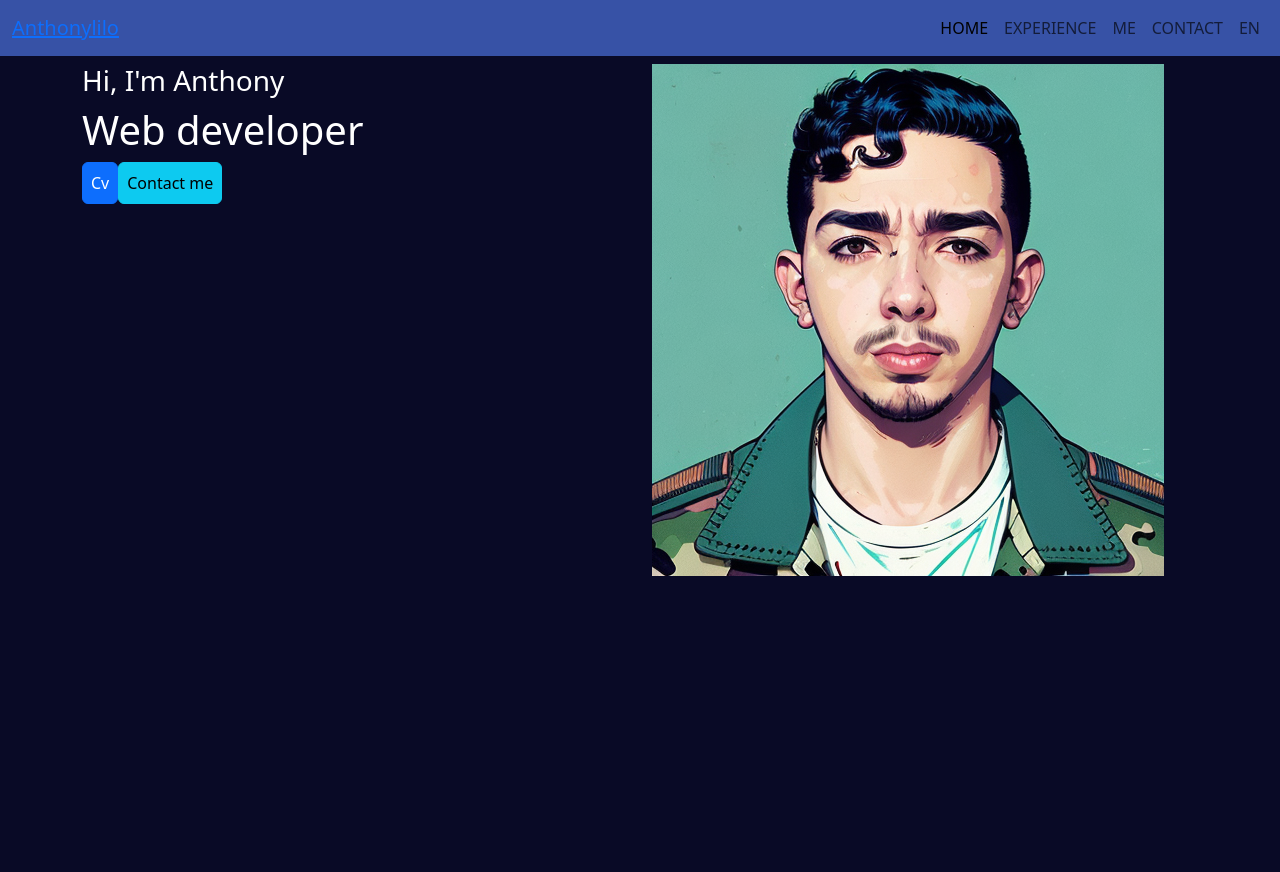
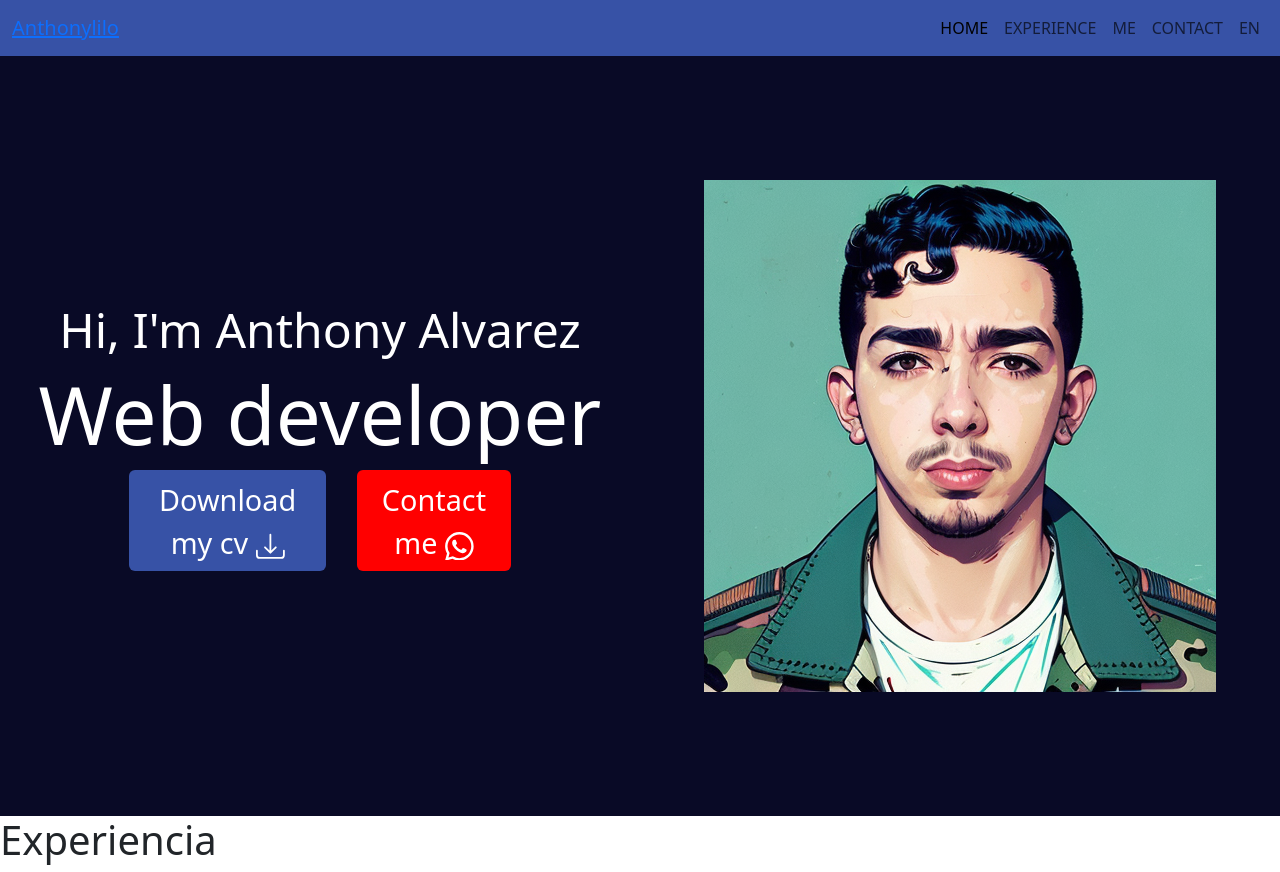
Before and after one commit to anthonylilo/portfolio, a React (Vite) app: page / in a window 1280 px wide. Before the commit the page ends 800 px from the top, so only its background shows below. Built offline with nearby package versions, Linux system fonts and the light colour scheme.

Commit message:
Header fixed

```diff
--- a/package.json
+++ b/package.json
@@ -15,6 +15,7 @@
     "react-bootstrap": "^2.8.0",
     "react-bootstrap-icons": "^1.10.3",
     "react-dom": "^18.2.0",
+    "react-icons": "^4.10.1",
     "styled-components": "^6.0.7"
   },
   "devDependencies": {
--- a/src/assets/styles/main.css
+++ b/src/assets/styles/main.css
@@ -1,6 +1,5 @@
 body{
-  background-color: #090A26;
-  color: #fff;
+  background-color: #fff;
   padding: 0;
   margin: 0;
 }
--- /dev/null
+++ b/src/components/experience/experience.jsx
@@ -0,0 +1,7 @@
+export default function Experience () {
+  return (
+    <>
+      <h1>Experiencia</h1>
+    </>
+  )
+}
--- a/src/components/home/home.jsx
+++ b/src/components/home/home.jsx
@@ -1,19 +1,23 @@
 /* eslint-disable react/no-unescaped-entities */
-import { Container, Row, Col, Button } from 'react-bootstrap'
+import { Row, Col, Container } from 'react-bootstrap'
 import Profile from '../../assets/images/profile.png'
+import { HomeStyles } from './homeStyles'
+import { BsWhatsapp, BsDownload } from 'react-icons/bs'
 
 export default function Home () {
   return (
-    <Container className='mt-2'>
-      <Row fluid="lg">
-        <Col lg={6}>
-          <h3>Hi, I'm Anthony</h3>
-          <h1>Web developer</h1>
-          <Button className='mx-auto p-2' variant='primary'>Cv</Button>
-          <Button className='mx-auto p-2' variant='info'>Contact me</Button>
-        </Col>
-        <Col lg={6}><img src={Profile}/></Col>
-      </Row>
-    </Container>
+    <HomeStyles className='text-center'>
+      <Container fluid>
+        <Row className='d-flex align-content-center justify-content-lg-center' fluid="lg">
+          <Col className='text-header' lg={6}>
+            <h3>Hi, I'm Anthony Alvarez</h3>
+            <h1>Web developer</h1>
+            <a className='btn cv'>Download my cv <span><BsDownload/></span></a>
+            <a className='btn contact'>Contact me <span><BsWhatsapp/></span></a>
+          </Col>
+          <Col lg={6}><img src={Profile}/></Col>
+        </Row>
+      </Container>
+    </HomeStyles>
   )
 }
--- /dev/null
+++ b/src/components/home/homeStyles.js
@@ -0,0 +1,41 @@
+import styled from 'styled-components'
+
+export const HomeStyles = styled.header`
+  background-color: #090A26;
+  color: #fff;
+  height: 95vh;
+
+  .container-fluid, .row{
+    height: 100%;
+  }
+
+  .text-header{
+    margin:auto;
+
+    h3{
+      font-size: 3rem;
+    }
+    h1{
+      font-size: 5rem;
+    }
+  }
+
+  .btn{
+    color: #fff;
+  }
+
+  .cv{
+    font-size: 1.8rem;
+    padding: 1%;
+    width: 32%;
+    background-color: #3752A6;
+  }
+
+  .contact{
+    margin-left: 5%;
+    font-size: 1.8rem;
+    padding: 1%;
+    width: 25%;
+    background-color: red;
+  }
+`
--- a/src/index.jsx
+++ b/src/index.jsx
@@ -1,11 +1,13 @@
 import NavBar from './components/layout/navbar/nav'
 import Home from './components/home/home'
+import Experience from './components/experience/experience'
 
 function Index () {
   return (
     <>
       <NavBar />
       <Home />
+      <Experience />
     </>
   )
 }
```
Also changed, not shown: 1 other file (tests, documents, lock files or other folders).
